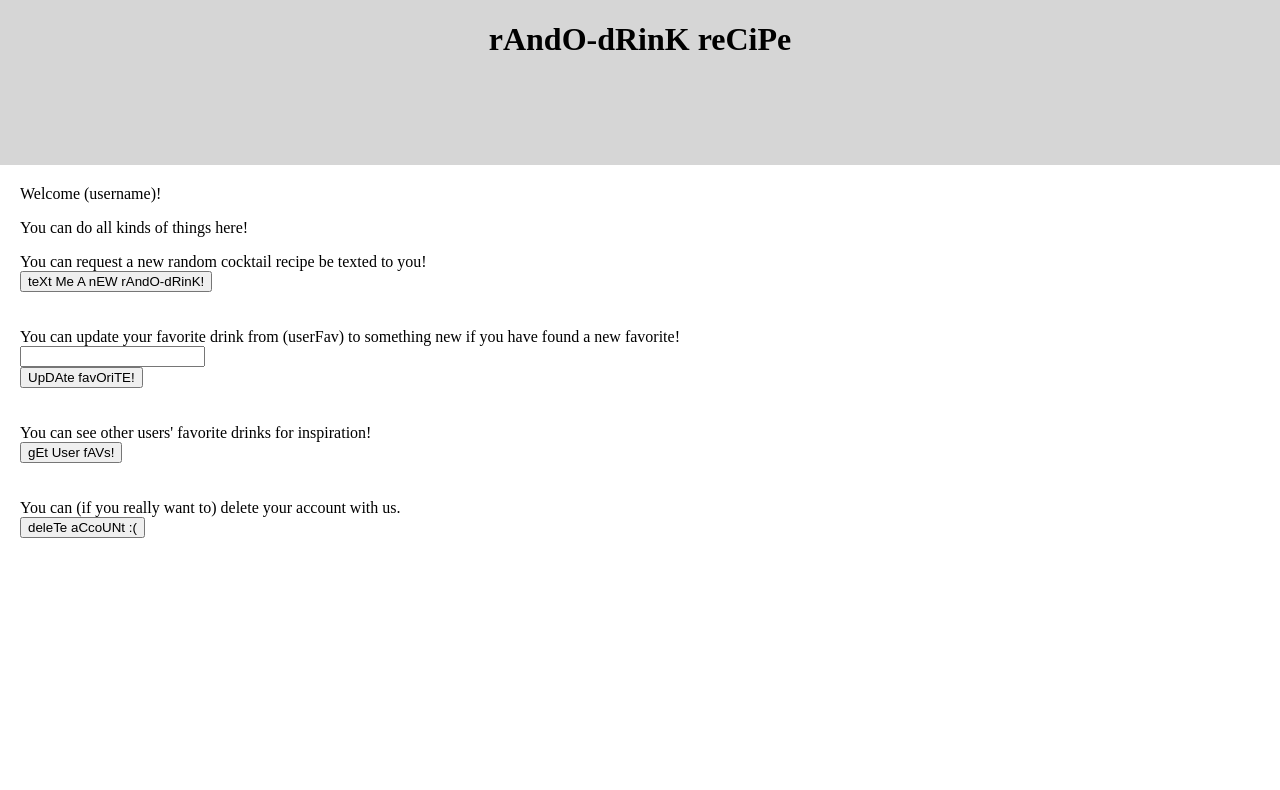
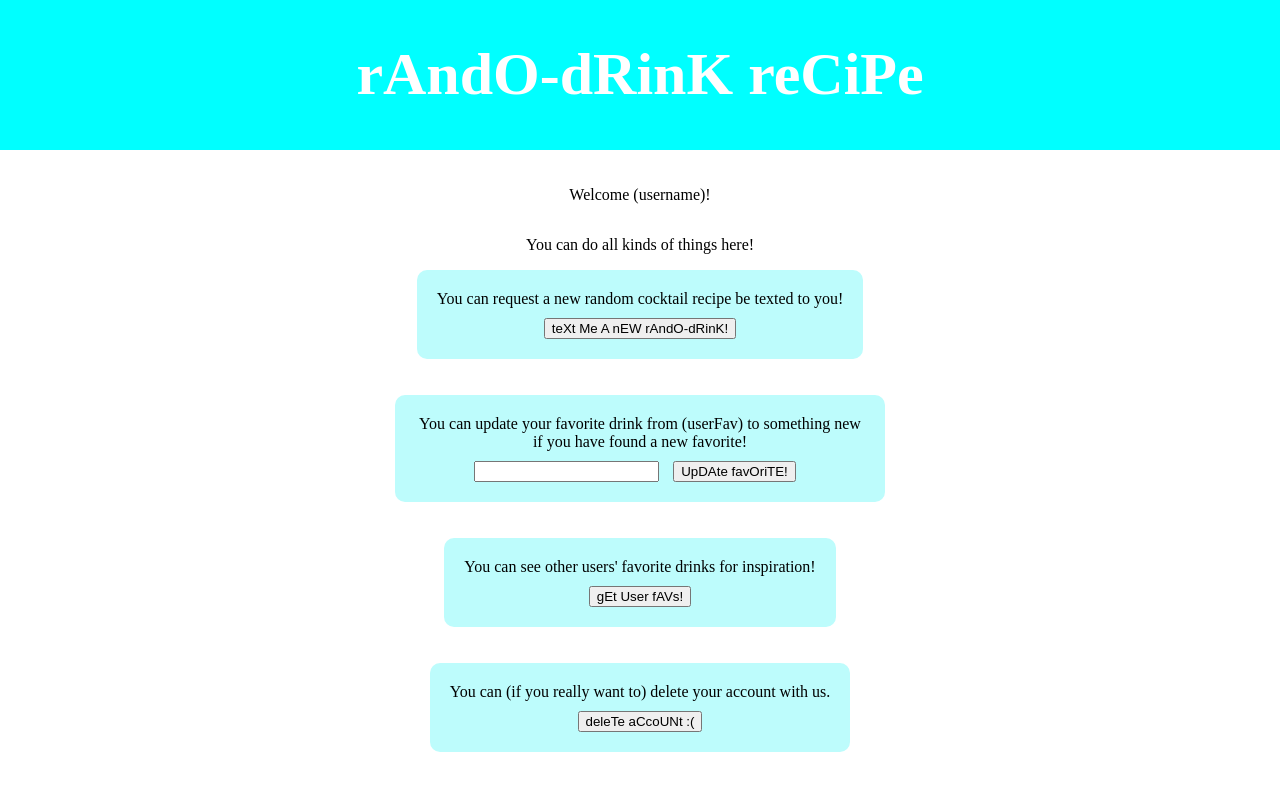
Before and after one commit to KatrinaCloyd/ct-lab07, a website: page public/dostuff.html in a window 1280 px wide. Drawn offline with Linux system fonts and the light colour scheme.

Commit message:
added some styling to the page

```diff
--- a/public/dostuff.html
+++ b/public/dostuff.html
@@ -31,8 +31,7 @@
                     a new favorite!</span>
                 <br>
                 <input name="newFav">
-            </label><br>
-            <button id="newFavBtn">UpDAte favOriTE!</button>
+            </label><button id="newFavBtn">UpDAte favOriTE!</button>
         </form>
         <br><br>
         <form>
--- a/public/dostuff.js
+++ b/public/dostuff.js
@@ -57,6 +57,7 @@ const userFavList = document.getElementById('allUserFavsList');
 
 const appendFavs = (user) => {
     const p = document.createElement('p');
+    p.classList = 'fav';
     p.textContent = `${user.userName}'s Favorite Drink: ${user.favDrink}`;
     userFavList.appendChild(p);
 };
--- a/public/style.css
+++ b/public/style.css
@@ -1,15 +1,46 @@
 body{
     margin: 0px;
+    display: flex;
+    flex-direction: column;
+    align-items: center;
 }
 
 main{
     margin: 20px;
+    display: flex;
+    flex-direction: column;
+    align-items: center;
+    width: 75%;
 }
 
 header{
-    background-color: #D6D6D6;
-    height: 165px;
+    width: 100%;
+    background-color: aqua;
+    color: white;
+    font-size: 30px;
+    height: 150px;
     display: flex;
     flex-direction: column;
     text-align: center;
 }
+form{
+    background-color: rgb(189, 252, 252);
+    padding: 20px;
+    border-radius: 10px;
+    text-align: center;
+}
+
+#updateFav{
+    width: 450px;
+}
+
+button{
+    margin: 10px;
+    margin-bottom: 0px;
+}
+
+.fav{
+    background-color: rgb(214, 252, 189);
+    padding: 20px;
+    border-radius: 10px;
+}
```
Also changed, not shown: public/drinkHome.js (+3 -7 lines).
